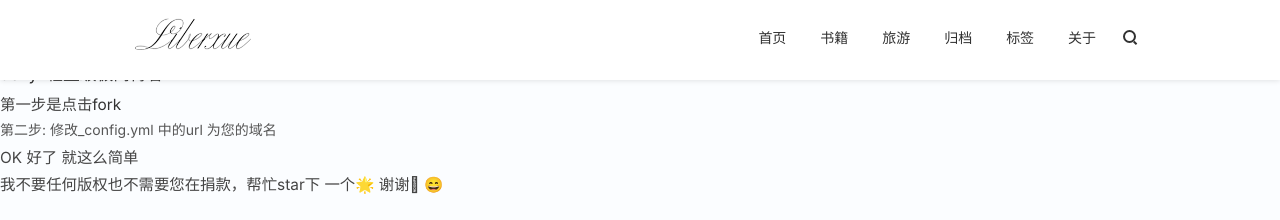
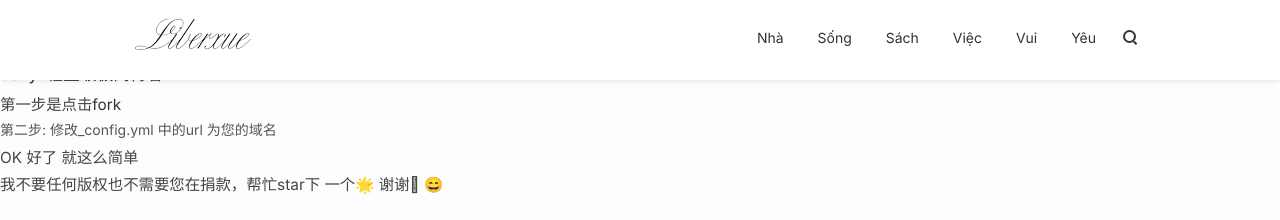
Before and after one commit to hieuio/hieuio.github.io, a Jekyll site: the page built from ChinaREADME.md, in a window 1280 px wide. Shown: the top 220 px of the page. Built offline with Jekyll 4.4.1, drawn with Linux system fonts in a browser that asks for light colours; nearby versions of some CDN libraries; our own code applies the rules of GitHub Pages for plain Markdown files; comment, search, counter and statistics services are not loaded.

```diff
--- a/_config.yml
+++ b/_config.yml
@@ -1,8 +1,8 @@
 # ----------- CONFIGURABLE START -----------
-title:            "LiberXue|FullStack|独立开发者|jekyll blog|GitHub blog"
-description:      "Full Stack独立开发者|欢迎来到 LiberXue「角落」侃侃理想、谈谈人生、敲敲代码。"
-url:              https://liberxue.github.io # 域名
-signoff:          "LiberXue" # Your name
+title:            "Hiếu.IO blog"
+description:      "Bát nhã tâm kinh。"
+url:              https://hieuio.github.io #
+signoff:          "HieuIO" # Your name
 facebook_appid:   #liberxue
 google_analytics: UA-101222464-1
 share:            true
@@ -11,22 +11,22 @@ paginate: 15
 paginate_path: "liberxuepage:num"
 gems: [jekyll-paginate]
 links:
-  - name:         首页
+  - name:         Nhà
     url:          /
     external:     false
-  - name:         书籍
+  - name:         Sống
     url:          /book
     external:     false
-  - name:         旅游
+  - name:         Sách
     url:          /road
     external:     false
-  - name:         归档
+  - name:         Việc
     url:          /archives
     external:     false
-  - name:         标签
+  - name:         Vui
     url:          /tags
     external:     false
-  - name:         关于
+  - name:         Yêu
     url:          /about
     external:     false
 # ------------ CONFIGURABLE END ------------
```
